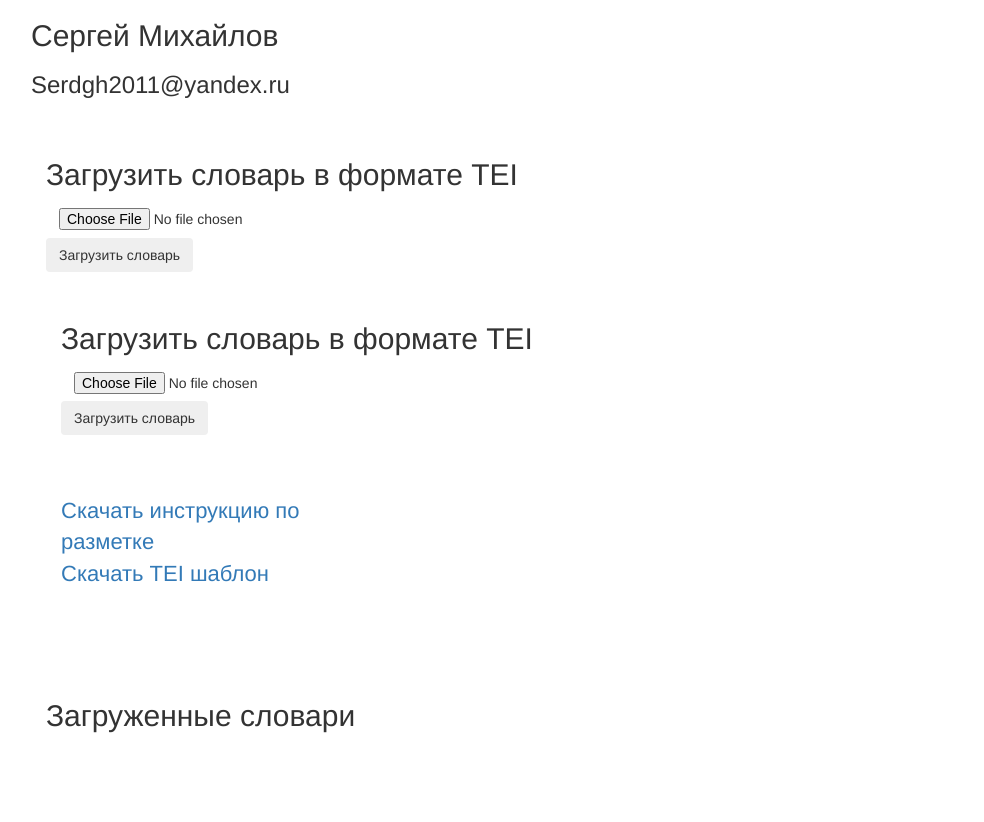
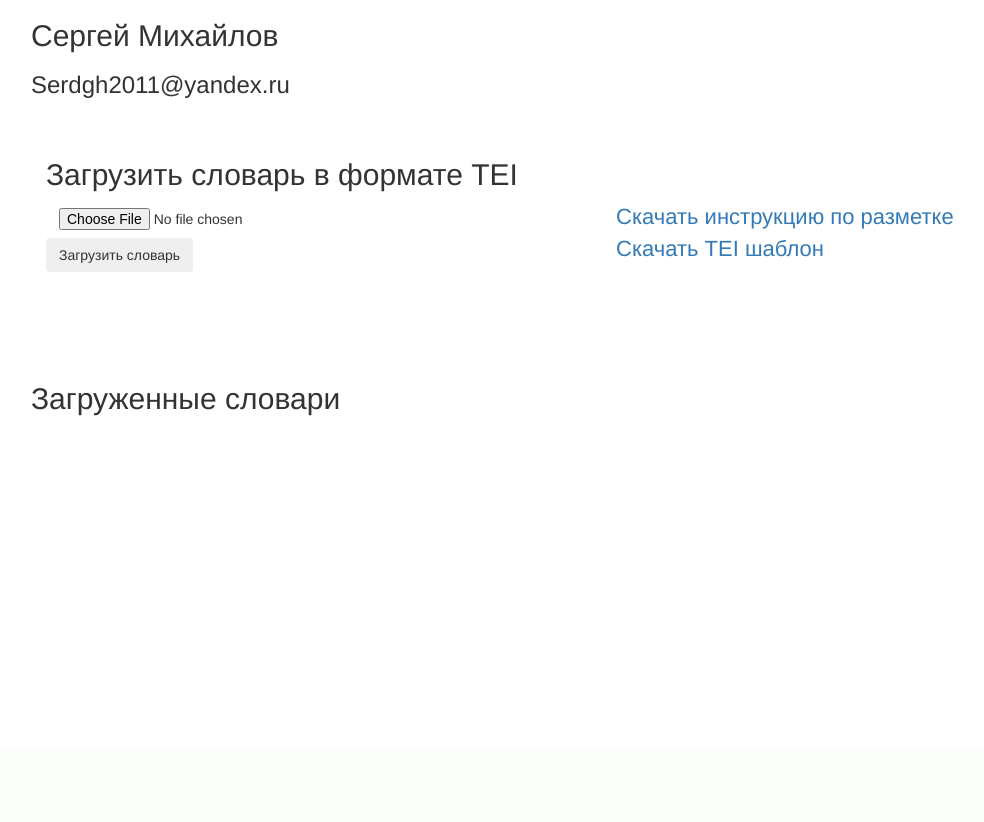
Before and after one commit to Dashershneva/Slovari, a Flask app: page /cabinet in a window 1280 px wide. Shown: the part 51-873 px from the top of the page, without its empty margins (54-1038 px from the left). After the commit the page ends 467 px from the top, so only its background shows below. Run offline with Flask 2, Linux system fonts and the light colour scheme; a user stored in the database is signed in; some libraries are stand-ins or nearby versions.

Commit message:
cabinet update
added instructions and template

```diff
--- a/Slovari_website/main.py
+++ b/Slovari_website/main.py
@@ -413,6 +413,13 @@ def extended_search_page():
 def download():
     return send_from_directory('csv_result/', "results.csv")
 
+@app.route('/csv_result/Instruktsia_po_zapolneniyu_shablona_TEI.pdf')
+def instuction():
+    return send_from_directory('csv_result/', "Instruktsia_po_zapolneniyu_shablona_TEI.pdf")
+
+@app.route('/csv_result/TEI-shablon.xlsx')
+def template():
+    return send_from_directory('csv_result/', "TEI-shablon.xlsx")
 
 @app.route("/Vyshka_slovari_enter")
 def enter_page():
--- a/Slovari_website/templates/cabinet.html
+++ b/Slovari_website/templates/cabinet.html
@@ -53,23 +53,18 @@
       </div>
 
 	  <div class="container">
-	    <div class="info col-md-6">
-          <h2>Загрузить словарь в формате TEI</h2>
-          <form action="/upload_slov"  enctype="multipart/form-data" method="POST">
-            <input class="btn" type="file" name="file"><input class="btn" id="post_btn" type="submit" name="upload_slov" value="Загрузить словарь">
-            </form>           {{ mistake }}
-
-	      <div class="info">
+	    <div class="info col-md-6 info">
         <h2>Загрузить словарь в формате TEI</h2>
-
         <form action="{{ url_for('uploadSlov') }}"  enctype="multipart/form-data" method="POST">
           <input class="btn" type="file" name="file"><input class="btn" id="post_btn" type="submit" name="upload_slov" value="Загрузить словарь">
           </form>           {{ mistake }}
-        </div>
-	    <div class="col-md-6">
-		  <a href="#">Скачать инструкцию по разметке</a>
+		</div>
+	    <div class="col-md-6 info">
 		  <br>
-		  <a href="#">Скачать TEI шаблон</a>
+		  <br>
+		  <a href="{{ url_for('instuction', filename=filename) }}" target="_blank">Скачать инструкцию по разметке</a>
+		  <br>
+		  <a href="{{ url_for('template', filename=filename) }}">Скачать TEI шаблон</a>
 	    </div>
 	  </div>
 
```
Also changed, not shown: 1 other file.
